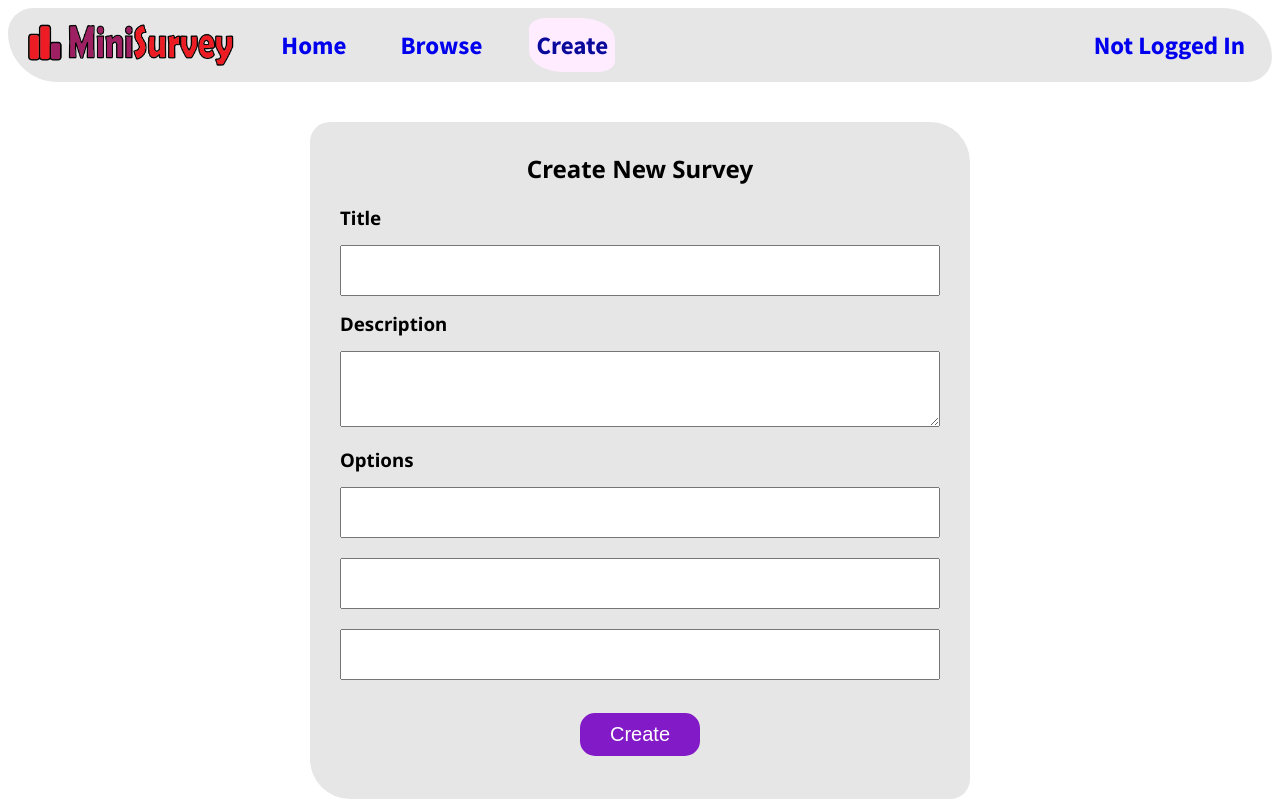
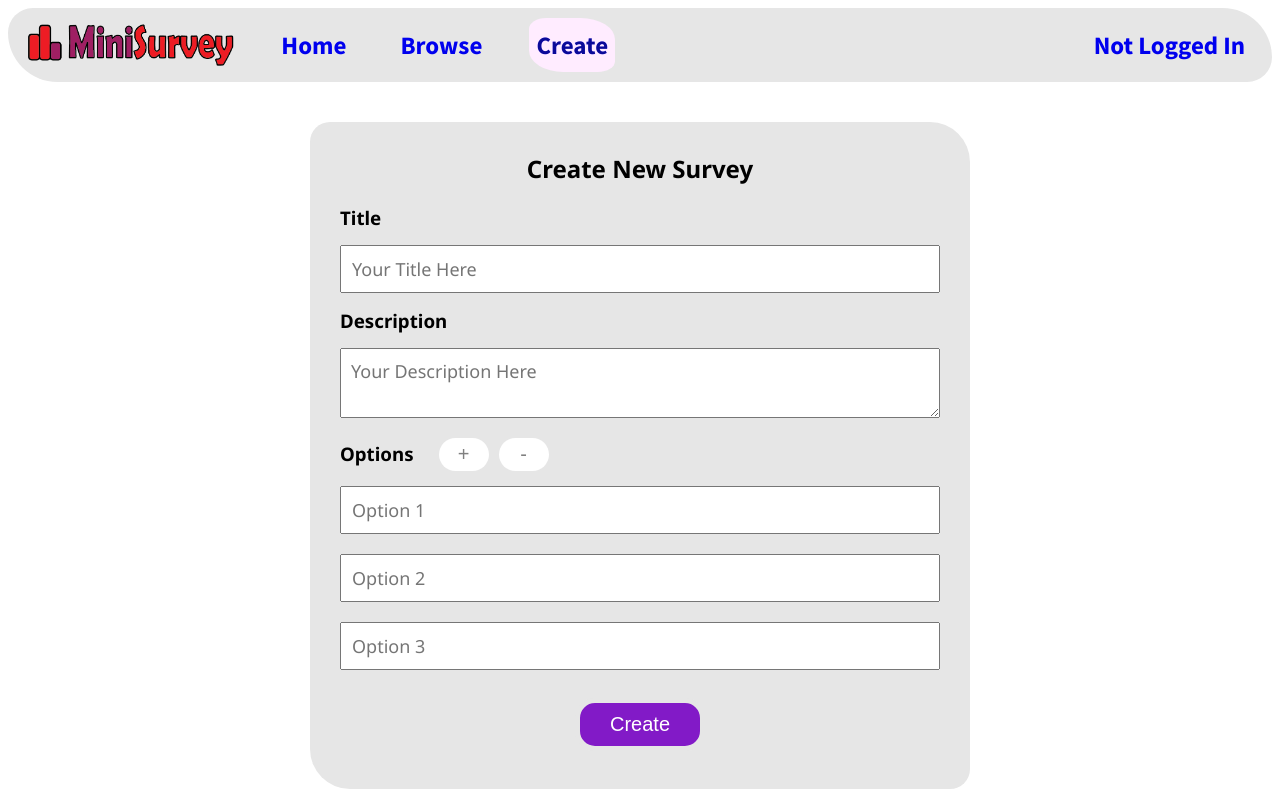
Before and after one commit to thoai-atb/mini-survey-system, a React (Create React App) app in the folder client/: page /create in a window 1280 px wide. Built offline with nearby package versions, Linux system fonts and the light colour scheme; no server answers; sample sign-in values are in the browser's storage.

Commit message:
Front-end: survey creators  can adjust the number of options

```diff
--- a/client/src/components/Create/Create.css
+++ b/client/src/components/Create/Create.css
@@ -5,3 +5,20 @@
     font-weight: bold;
     margin: 10px 0px 10px 0px;
 }
+
+.option-ctrl {
+    margin-left: 20px;
+}
+
+button.inline-btn {
+    background-color: white;
+    color: gray;
+    padding: 5px 0px;
+    width: 50px;
+    margin: 0px 5px 0px 5px;
+    border: none;
+}
+
+button.inline-btn:hover {
+    filter: brightness(1.4);
+}
--- a/client/src/components/Create/Create.js
+++ b/client/src/components/Create/Create.js
@@ -1,18 +1,15 @@
-import React, { useRef, useState, useEffect } from 'react'
+import React, { useRef, createRef, useState, useEffect } from 'react'
 import { useAuth } from '../../contexts/AuthContext'
 import './Create.css'
 
 const Create = () => {
     const { currentUserID } = useAuth()
     const [message, setMessage] = useState()
-    const [messageTimeout] = useState({});
+    const [messageTimeout] = useState({})
+    const [optionRefs, setOptionRefs] = useState([useRef(), useRef(), useRef()])
     const formRef = useRef()
     const titleRef = useRef()
     const descRef = useRef()
-    const option1Ref = useRef()
-    const option2Ref = useRef()
-    const option3Ref = useRef()
-
 
     const submit = async (e) => {
         e.preventDefault()
@@ -20,11 +17,7 @@ const Create = () => {
             authorID: currentUserID,
             title: titleRef.current.value,
             description: descRef ? descRef.current.value : "",
-            options: [
-                option1Ref.current.value,
-                option2Ref.current.value,
-                option3Ref.current.value
-            ]
+            options: optionRefs.map(optionRef => optionRef.current.value)
         }
 
         const res = await fetch('/api/surveys', {
@@ -59,19 +52,41 @@ const Create = () => {
         }
     }, [messageTimeout])
 
+    const addOption = (e) => {
+        e.preventDefault()
+        const newRef = createRef()
+        optionRefs.push(newRef)
+        setOptionRefs([...optionRefs])
+    }
+
+    const removeOption = (e) => {
+        e.preventDefault()
+        if (optionRefs.length === 1)
+            return
+        optionRefs.pop()
+        setOptionRefs([...optionRefs])
+    }
+
     return (
         <div className='txt-ctr'>
             <div className='card card-wide'>
                 <h2>Create New Survey</h2>
                 <form onSubmit={submit} ref={formRef}>
                     <h3>Title</h3>
-                    <input type='text' ref={titleRef} required></input>
+                    <input type='text' ref={titleRef} required placeholder='Your Title Here'></input>
                     <h3>Description</h3>
-                    <textarea ref={descRef}></textarea>
-                    <h3>Options</h3>
-                    <input type='text' ref={option1Ref} required></input>
-                    <input type='text' ref={option2Ref} required></input>
-                    <input type='text' ref={option3Ref} required></input>
+                    <textarea ref={descRef} placeholder='Your Description Here'></textarea>
+                    <h3>Options
+                        <span className='option-ctrl'>
+                            <button className='inline-btn' onClick={addOption}>+</button>
+                            <button className='inline-btn' onClick={removeOption}>-</button>
+                        </span>
+                    </h3>
+                    {
+                        optionRefs.map((optionRef, index) => {
+                            return <input type='text' key={index} ref={optionRef} required placeholder={`Option ${index + 1}`}></input>
+                        })
+                    }
                     {
                         message && (
                             <div className='message'>{message}</div>
--- a/client/src/index.css
+++ b/client/src/index.css
@@ -46,7 +46,7 @@ h3 {
 input, textarea {
     width: 100%;
     font-family: inherit;
-    font-size: 20px;
+    font-size: 18px;
     margin: 10px 0px 10px 0px;
     padding: 10px;
     box-sizing: border-box;
```
